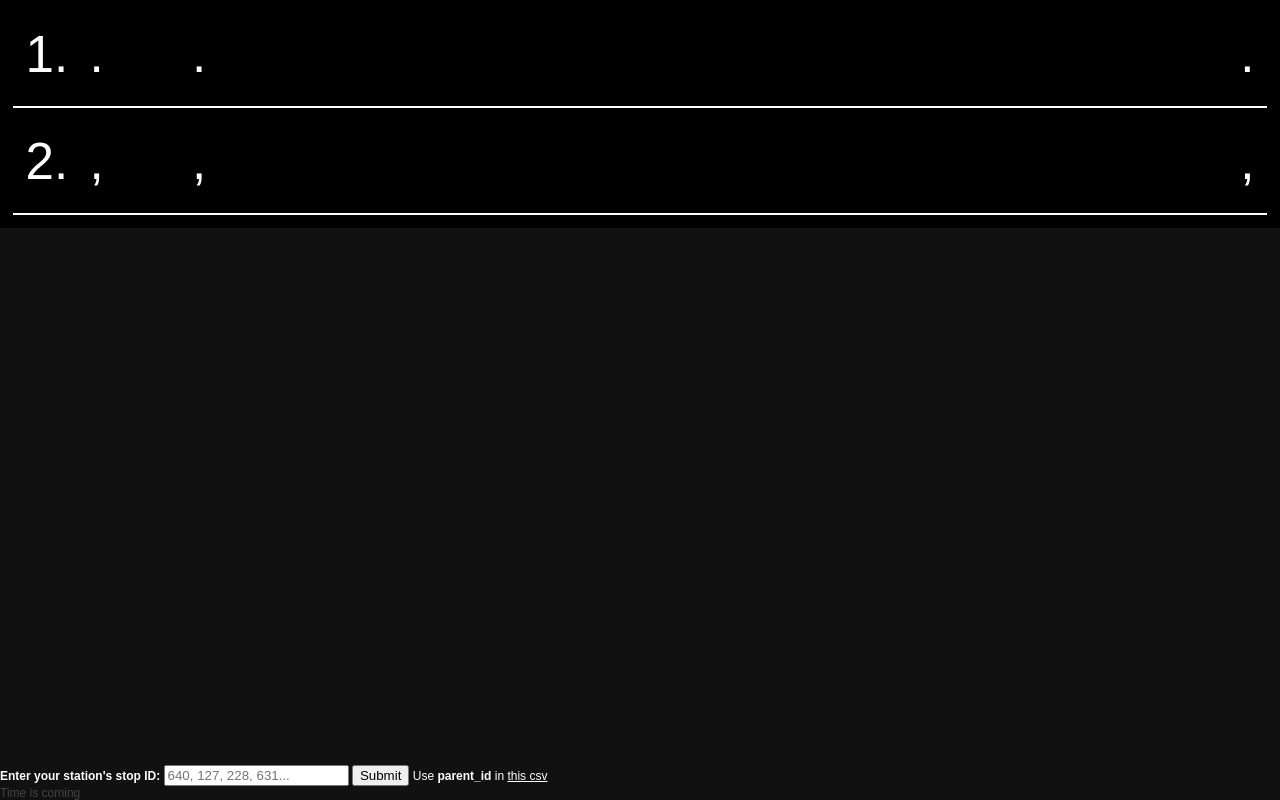
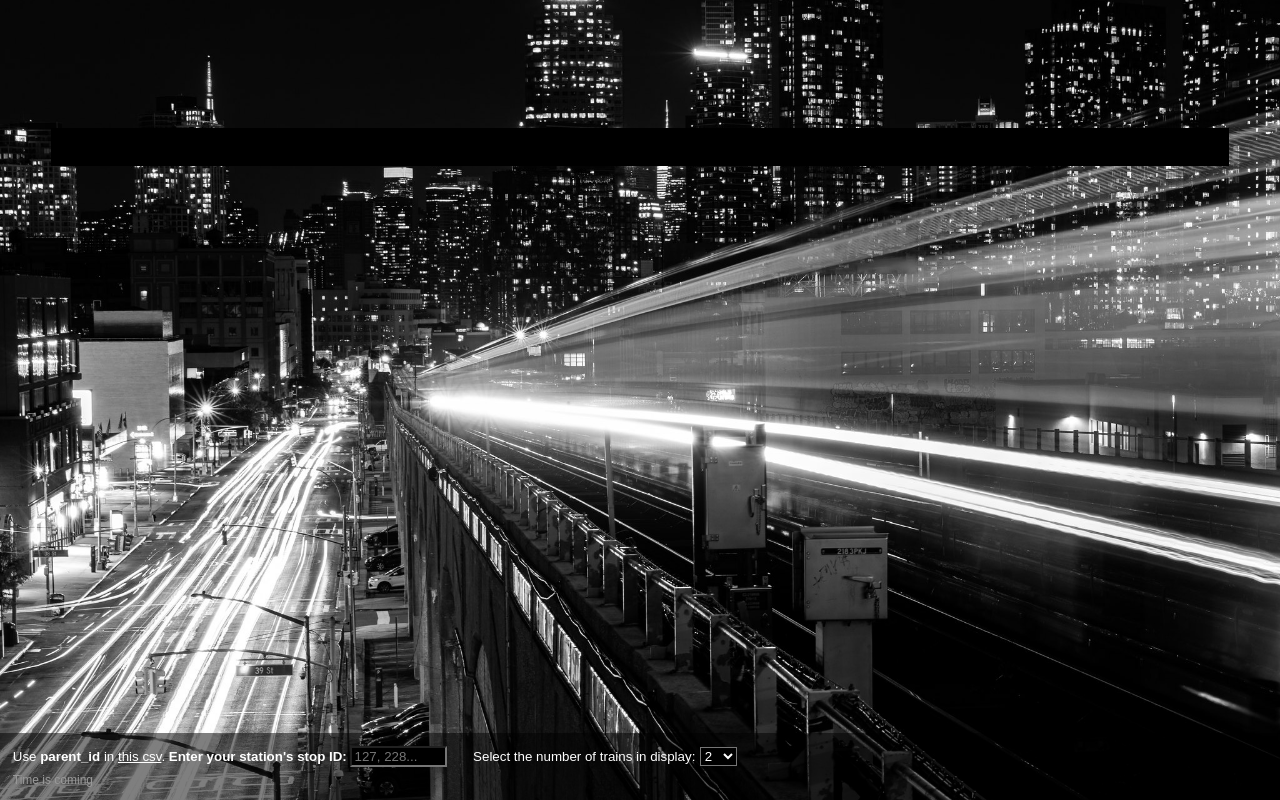
Before and after one commit to baron-15/mtapibaron, a Flask app: template templates/index.html in a window 1280 px wide. Run offline with Flask 3, Linux system fonts and the light colour scheme; the template is opened without the code that fills it, so the values that code supplies are empty.

Commit message:
Added background; improved footer details

```diff
--- a/templates/index.html
+++ b/templates/index.html
@@ -10,7 +10,8 @@
         <link rel="manifest" href="manifest.json" />
     </head>
     <body>
-        <div class="train">
+        <div class="train" id="trainBlock">
+            <!--
             <div class="trainrow">
                 <div class="num" id="num0">1.</div>
                 <div class="route" id="route0">
@@ -27,16 +28,37 @@
                 <div class="terminal" id="terminal1">,</div>
                 <div class="eta" id="eta1">,</div>
             </div>
+            -->
         </div>
         <div class = "footer">
-            <form action="" id="stopIdForm">
-                <div>
-                    <b>Enter your station's stop ID: </b>
-                    <input type="text" id="stopIdEntry" placeholder="640, 127, 228, 631...">
-                    <button type="submit">Submit</button>
-                    <span>Use <b>parent_id</b> in <a href = "https://github.com/baron-15/MTAPI/blob/master/scripts/stations.csv"  target="_blank" rel="noopener noreferrer"> this csv</a></span>
-                </div>
-            </form>
+            <div class = "forms">
+                <form action="" id="stopIdForm">
+                    <span>
+                        Use <b>parent_id</b> in
+                        <a href = "https://github.com/baron-15/MTAPI/blob/master/scripts/stations.csv"  target="_blank" rel="noopener noreferrer"> this csv</a>.
+                    </span>
+                    <b> Enter your station's stop ID: </b>
+                        <input type="text" id="stopIdEntry"  maxlength="3" size="9" placeholder="127, 228..." >
+                        <!-- <button type="submit">Submit</button> -->
+
+                </form>
+                <span>
+                    <label for="selectNumber">Select the number of trains in display:</label>
+                        <select id="noOfTrainsEntry" onchange="runJobOnce()">
+                        <option value="1">1</option>
+                        <option value="2" selected>2</option>
+                        <option value="3">3</option>
+                        <option value="4">4</option>
+                        <option value="5">5</option>
+                        <option value="6">6</option>
+                        <option value="7">7</option>
+                        <option value="8">8</option>
+                        <option value="9">9</option>
+                        <option value="10">10</option>
+                    </select>
+                </span>
+            </div>
+
             <div class="misc" id="datetime">Time is coming</div>
         </div>
         <script src="javascript.js"></script>
--- a/templates/javascript.js
+++ b/templates/javascript.js
@@ -2,19 +2,81 @@
 var previousStationId = '640';
 var errorCount = 0;
 const trainCount = 2;
-
+var selectedNumber = parseInt(document.getElementById("noOfTrainsEntry").value);
 
 async function loadSomeDisplay (stationId) {
-    const API_URL = `https://mta-api-project.uc.r.appspot.com/by-id/${stationId}`;
-    //const API_URL = `http://127.0.0.1:5000/by-id/${stationId}`;
+    //const API_URL = `https://mta-api-project.uc.r.appspot.com/by-id/${stationId}`;
+    const API_URL = `http://127.0.0.1:5000/by-id/${stationId}`;
     if ((stationId.length > 3) || (isNaN(stationId[1])) || (isNaN(stationId[2])))
     {
         console.log(stationId, 'did not pass the eye test.');
+        throw new Error("It did not pass the eye test.");
     }
 
     await fetch(API_URL)
     .then(response => response.json())
     .then(responseJson => {
+        selectedNumber = parseInt(document.getElementById("noOfTrainsEntry").value);
+        let noOfTrains = Object.keys(responseJson.data[0].alltrains).length;
+        document.getElementById("trainBlock").innerHTML = "";
+        for (let k = 1; k <= selectedNumber; k++) {
+            let trainrowDiv = document.createElement("div");
+            trainrowDiv.className = "trainrow";
+            trainrowDiv.id = "trainrow" + k;
+
+            let numDiv = document.createElement("div");
+            numDiv.className = "num";
+            numDiv.id = "num" + k;
+            numDiv.innerHTML = k +":";
+
+            let routeDiv = document.createElement("div");
+            routeDiv.className = "route";
+            routeDiv.id = "route" + k;
+
+            let routeTextDiv = document.createElement("div");
+            routeTextDiv.className = "routeText";
+            routeTextDiv.id = "routeText" + k;
+
+            routeDiv.appendChild(routeTextDiv);
+
+            let terminalDiv = document.createElement("div");
+            terminalDiv.className = "terminal";
+            terminalDiv.id = "terminal" + k;
+
+            let etaDiv = document.createElement("div");
+            etaDiv.className = "eta";
+            etaDiv.id = "eta" + k;
+
+            trainrowDiv.appendChild(numDiv);
+            trainrowDiv.appendChild(routeDiv);
+            trainrowDiv.appendChild(terminalDiv);
+            trainrowDiv.appendChild(etaDiv);
+            document.getElementById("trainBlock").appendChild(trainrowDiv);
+
+            if (noOfTrains >= k) {
+                routeTextDiv.innerHTML = responseJson.data[0].alltrains[k - 1].route.charAt(0);
+                terminalDiv.innerHTML = responseJson.data[0].alltrains[k - 1].terminalName;
+                etaDiv.innerHTML = responseJson.data[0].alltrains[k - 1].eta;
+                etaDiv.innerHTML += ' min';
+                if (responseJson.data[0].alltrains[k-1].route.slice(-1) == "X")
+                {
+                    routeDiv.classList.remove('circle');
+                    routeDiv.classList.add('diamond');
+                }
+                else
+                {
+                    routeDiv.classList.remove('diamond');
+                    routeDiv.classList.add('circle');
+                }
+            }
+
+            else {
+                    routeTextDiv.innerHTML = "";
+                    terminalDiv.innerHTML = "No scheduled";
+                    etaDiv.innerHTML = "";
+                }
+        }
+        /*
         const mtaRouteText0 = document.getElementById('routeText0');
         const mtaTerminal0 = document.getElementById('terminal0');
         const mtaEta0 = document.getElementById('eta0');
@@ -69,38 +131,45 @@
             mtaTerminal1.innerHTML = "No upcoming train";
             mtaEta1.innerHTML = "";
         }
-
-        //to decide if we need a diamond later
+        */
+        previousStationId = stationId;
+        userEntry.value = "";
         const currentDate = new Date();
         const options = { timeZone: 'America/New_York' };
         const currentDateTimeET = currentDate.toLocaleString('en-US', options);
         document.querySelector('#datetime').textContent = 'ID: ' + stationId + ' ...Station: ' + responseJson.data[0].name + ' ... MTA API Data: ' + responseJson.updated + ' ... Browser Refresh Time in Eastern Time: ' + currentDateTimeET;
     })
-    .catch(err => console.log("Failed at formatting API data. ", err.message))
 }
 
 function runJobOnce() {
+    console.log("Running job");
     loadSomeDisplay(stationId).then(
         testBlinking => arrivalUpdate()).then(testColoring => routeUpdate()).catch((err) => {
     errorCount += 1;
-    console.log("One error!");
+    console.log("One error! " + err + " for station " + stationId );
     if (errorCount >= 20) {
         console.log("Too many errors. Abort. Delaying for 15s.");
-        setTimeout(() => {console.log("Time out");}, 15000);
+        setTimeout(() => {console.log("Time out");}, 20000);
         throw new Error("Something went wrong repeatedly.");
     }
     let userEntry = document.getElementById("stopIdEntry");
-    if (userEntry) {
-        userEntry.placeholder = `Error occured: ${stationId}`;
+
+    // added the stationId != previousId as hover away and submit enter may trigger two actions
+    // which may cause invalid display to be incorrect
+    if ((userEntry) && (stationId != previousStationId)) {
+        userEntry.placeholder = `${stationId} invalid`;
+        userEntry.value = "";
     }
     stationId = previousStationId;
-    setTimeout(() => {runJobOnce();}, 2000);
+    runJobOnce();
+    return false;
     });
 }
 
 function runJob() {
     runJobOnce();
     var intervalId = setInterval(function () {
+        console.log("Running job from interval.");
         runJobOnce();
     }, 15000);
 }
@@ -172,19 +241,26 @@
     })
 }
 
-let stopForm = document.getElementById("stopIdForm");
+var stopForm = document.getElementById("stopIdForm");
+var userEntry = document.getElementById("stopIdEntry");
 stopForm.addEventListener("submit", (e) => {
     e.preventDefault();
-  let userEntry = document.getElementById("stopIdEntry");
+    processStopIdEntry(e)
+});
+
+userEntry.addEventListener("change", (e) => {
+    e.preventDefault();
+    processStopIdEntry(e)
+});
+
+function processStopIdEntry(e) {
     if (userEntry.value == '') {
-    alert("Ensure you input a value");
+        return false;
     }
     else {
         console.log("User entry: ", userEntry.value);
-    previousStationId = stationId;
         stationId = userEntry.value.toUpperCase();
+        runJobOnce();
         userEntry.placeholder = `640, 127, 228, 631...`;
     }
-  userEntry.value = "";
-  runJobOnce();
-});
+}
--- a/templates/styles.css
+++ b/templates/styles.css
@@ -1,15 +1,18 @@
 html {
-  max-height: 100%;
-  max-width: 100%;
+  min-height: 100%;
+  min-width: 100%;
 }
 
 body {
     font-family: Arial, Helvetica, sans-serif;
     margin: 0;
-    width: 100vw;
-    height: 100vh;
-    background-color: #111111;
-    color: white;
+    width: 100%;
+    height: 100%;
+    background-color: #222222;
+    background: url("nysdBackground.jpg");
+    background-position: center;
+    background-repeat: no-repeat;
+    background-size: cover;
 }
 
 a:link {
@@ -22,14 +25,35 @@
 
 .footer {
   position: fixed;
+  display: grid 1;
   left: 0;
   bottom: 0;
   width: 100%;
+  padding: 1vw;
+  background-color: rgba(0,0,0,.5);
 }
 
-form {
-  padding-top: 2vw;
-  font-size: min(9pt, 2vw);
+form, label {
+  font-size: min(10pt, 3vw);
+  color:#ffffff
+}
+
+.forms {
+  display: flex;
+  flex-wrap: wrap;
+  column-gap: 2vw;
+  align-items: center;
+  justify-content: left;
+  padding-bottom: 0.5vw;
+}
+
+input, select {
+  background-color: #000000;
+  color: #ffffff;
+}
+
+input[type=text]:focus {
+  border: 1px solid #555555;
 }
 
 .train {
@@ -37,13 +61,16 @@
     display: grid;
     row-gap: 1vw;
     color: white;
-    padding: 1vw;
-    font-size: 4vw;
+    margin-top: 10vw;
+    margin-left: 4vw;
+    margin-right: 4vw;
+    padding: 1.5vw;
+    font-size: 3.75vw;
 }
 
 .trainrow {
     display: grid;
-    grid-template-columns: 3vw 6vw auto 16vw;
+    grid-template-columns: 3vw 6vw auto 14vw;
     grid-template-rows: 6vw;
     padding-top: 0.25vw;
     padding-left: 1vw;
@@ -105,7 +132,7 @@
 
 .misc {
     font-size: min(9pt, 2vw);
-    color: #444444;
+    color: #999999;
 }
 
 .arrivalyellow {
```
Also changed, not shown: templates/nysdBackground.jpg (added). Lines whose indentation alone changed are shown as unchanged.
